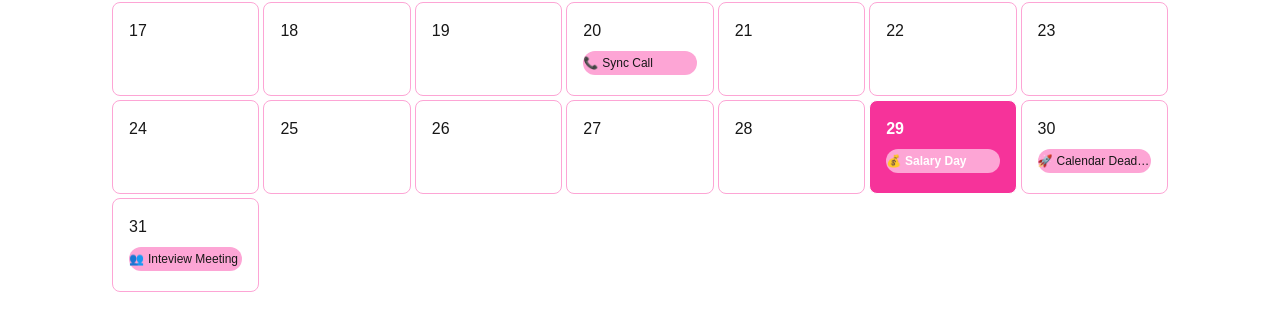
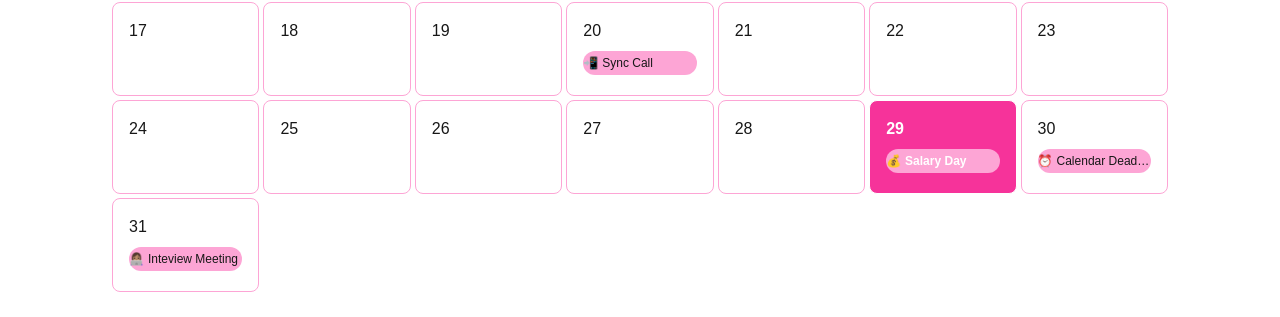
Before and after one commit to Omoyi/igire-event-system, a Next.js app: page / in a window 1280 px wide. Shown: the part 476-793 px from the top of the page. Built offline with nearby package versions, Linux system fonts and the light colour scheme.

Commit message:
Debugging Event listener not reaching day element

```diff
--- a/src/app/components/Calendar.tsx
+++ b/src/app/components/Calendar.tsx
@@ -1,4 +1,6 @@
-import React from "react";
+"use client";
+
+import React, { useState } from "react";
 
 const Calendar = () => {
     //The day of the week array in short form
@@ -10,16 +12,24 @@ const Calendar = () => {
     const year = today.getFullYear()
     const currentDay = today.getDate(); //Getting the current day so I can distinguish it from other days
 
+    //Typescript was giving me a hard time so I had to satisfy it
+    type Event = {
+       id: number;
+       title: string;
+       date: number;
+       emoji: string;
+       description: string;
+    };
 
-    //An array of dummy events with my chosen editable data structure: emojis, title and descriptions
-    const events = [
-       { id: 1, title: 'Inteview Meeting', date: 31, emoji: '👥', description: 'Discuss how I am a good fit as a facilitator.' },
-       { id: 2, title: 'Calendar Deadline', date: 30, emoji: '🚀', description: 'Final submission for the Igire calendar app.' },
-       { id: 3, title: 'Sync Call', date: 20, emoji: '📞', description: 'Review progress with the supervisor.' },
+    //Just for design testing: dummy events with my chosen editable data structure: emojis, title and descriptions
+    const events: Event[] = [
+       { id: 1, title: 'Inteview Meeting', date: 31, emoji: '👩🏽‍💻', description: 'Discuss how I am a good fit as a facilitator.' },
+       { id: 2, title: 'Calendar Deadline', date: 30, emoji: '⏰', description: 'Final submission for the Igire calendar app.' },
+       { id: 3, title: 'Sync Call', date: 20, emoji: '📲', description: 'Review progress with the supervisor.' },
        { id: 4, title: 'Salary Day', date: 29, emoji: '💰', description: 'Getting paid for my hard work.' },
     ];
 
-    //Most neat way but I could have used an array with actual days in months [31, 28, etc...] the
+    //Most neat way from AI but I could have also used an array with actual days in months [31, 28, etc...] but it was longer.
     const monthDays = new Date(year, month +1, 0).getDate(); //year of interest:today, next month, last day of the current month
     const monthFirstDay = new Date(year, month, 1).getDay();
 
@@ -28,6 +38,21 @@ const Calendar = () => {
     for (let i = 1; i <= monthDays; i++) {
         days.push(i);
     }
+
+    //Managing the state of the event modal
+    const [isModalOpen, setIsModalOpen] = useState<boolean>(false);
+    const [selectedEvent, setSelectedEvent] = useState<Event | null>(null);
+
+    //Adding functions to close and open the modal with the selected event data
+    const openModal = (event: Event) => {
+      console.log('Event clicked:', event);
+      setSelectedEvent(event);
+      setIsModalOpen(true);
+    };
+    const closeModal = () => {
+      setIsModalOpen(false);
+      setSelectedEvent(null);
+    };
 
     return (
         <div className="p-4">
@@ -66,6 +91,20 @@ const Calendar = () => {
                     </div>
                 ))}
             </div>
+            {isModalOpen && selectedEvent && (
+                <div className="fixed inset-0 bg-gray-600 bg-opacity-50 overflow-y-auto h-full w-full flex items-center justify-center">
+                  <div className="bg-white p-6 rounded-lg shadow-xl max-w-sm w-full">
+                    <h2 className="text-xl font-bold mb-2">{selectedEvent.title}</h2>
+                    <p className="text-gray-600 mb-4">{selectedEvent.description}</p>
+                    <button
+                      onClick={closeModal}
+                      className="bg-pink-500 text-white font-bold py-2 px-4 rounded hover:bg-pink-600 transition-colors duration-200"
+                    >
+                      Close
+                    </button>
+                  </div>
+                </div>
+            )}
         </div>
     );
 };
```
